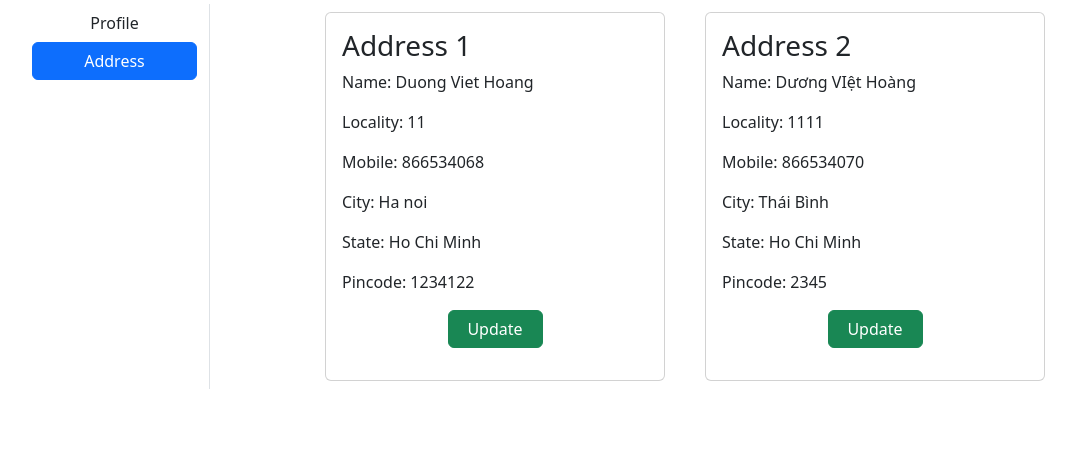
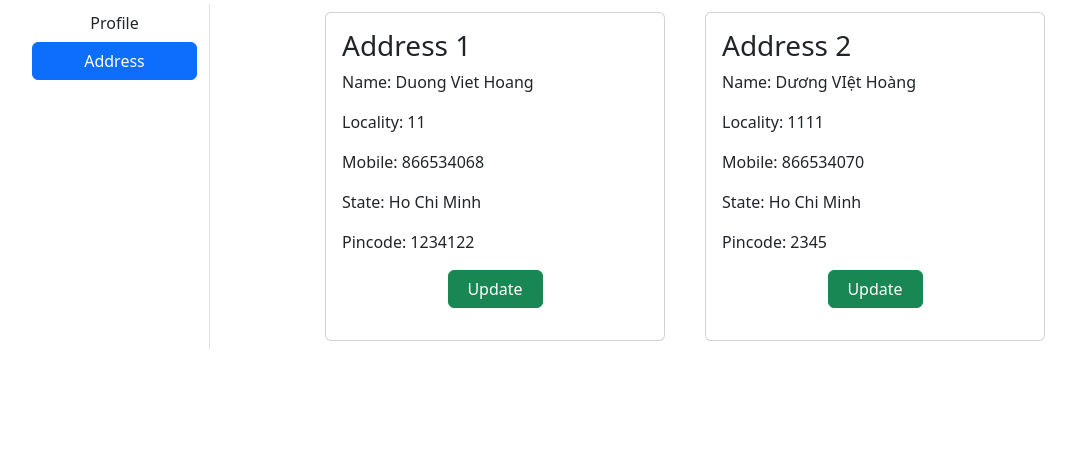
Before and after one commit to hoangduongZ/Django_E-comerce-base, a Django app: page /address/ in a window 1280 px wide. Shown: the part 193-647 px from the top of the page, without its empty margins (50-1126 px from the left). Run offline with Django 5.2, Linux system fonts and the light colour scheme; a user stored in the database is signed in; data comes from the database, SQL or seed files in the repository; both versions use the stored data as it was before the commit; some libraries are stand-ins or nearby versions.

Commit message:
Delete city

```diff
--- a/ec/app/admin.py
+++ b/ec/app/admin.py
@@ -13,7 +13,7 @@ class ProductModelAdmin(admin.ModelAdmin):
 
 @admin.register(Customer)
 class CustomerModelAdmin(admin.ModelAdmin):
-    list_display = ("id", "user", "locality", "city", "mobile", "state", "zipcode")
+    list_display = ("id", "user", "locality", "mobile", "state", "zipcode")
 
 
 @admin.register(Cart)
--- a/ec/app/forms.py
+++ b/ec/app/forms.py
@@ -34,11 +34,10 @@ class MySetPasswordForm(SetPasswordForm):
 class CustomerProfileForm(forms.ModelForm):
     class Meta:
         model = Customer
-        fields = ['name', 'locality', 'city', 'mobile', 'state', 'zipcode']
+        fields = ['name', 'locality', 'mobile', 'state', 'zipcode']
         widgets = {
             'name': forms.TextInput(attrs={'class':'form-control'}),
             'locality': forms.TextInput(attrs={'class':'form-control'}),
-            'city': forms.TextInput(attrs={'class':'form-control'}),
             'mobile': forms.NumberInput(attrs={'class':'form-control'}),
             'state': forms.Select(attrs={'class':'form-control'}),
             'zipcode': forms.NumberInput(attrs={'class':'form-control'}),
--- a/ec/app/models.py
+++ b/ec/app/models.py
@@ -37,7 +37,6 @@ class Customer(models.Model):
     user =  models.ForeignKey(User, on_delete= models.CASCADE)
     name = models.CharField(max_length=200)
     locality = models.CharField(max_length=200)
-    city =  models.CharField(max_length= 50)
     mobile = models.IntegerField(default=0)
     zipcode=  models.IntegerField()
     state = models.CharField(choices=STATE_CHOICES, max_length=100)
--- a/ec/app/templates/app/address.html
+++ b/ec/app/templates/app/address.html
@@ -28,7 +28,6 @@
                             <p>Name: {{ad.name}}</p>
                             <p>Locality: {{ad.locality}}</p>
                             <p>Mobile: {{ad.mobile}}</p>
-                            <p>City: {{ad.city}}</p>
                             <p>State: {{ad.state}}</p>
                             <p>Pincode: {{ad.zipcode}}</p>
                             <p class="text-center" ><a href="{% url 'updateAddress' pk=ad.id %}" type="button" class="btn btn-success">Update</a></p>
--- a/ec/app/templates/app/checkout.html
+++ b/ec/app/templates/app/checkout.html
@@ -37,7 +37,7 @@
                     <div class="card-body">
                         <h5>{{ad.name}}</h5>
                         <p>Mobile: {{ad.mobile}}</p>
-                        <p>{{ad.locality}} {{ad.city}} {{ad.state}} - {{ad.zipcode}}</p>
+                        <p>{{ad.locality}} {{ad.state}} - {{ad.zipcode}}</p>
                     </div>
                 </div>
                 <div class="form-check mt-2 mb-5">
--- a/ec/app/templates/app/profile.html
+++ b/ec/app/templates/app/profile.html
@@ -28,7 +28,6 @@
                 <div class="col-12 mt-3">
                     <button type="submit" class="btn btn-primary">Submit</button>
                 </div>
-
                 {% comment %} Hiển thị lỗi {% endcomment %}
                 {% if form.non_field_errors%}
                     {% for error in form.non_field_errors %}
--- a/ec/app/views.py
+++ b/ec/app/views.py
@@ -104,11 +104,10 @@ class ProfileView(View):
             user= request.user
             name= form.cleaned_data['name']
             locality= form.cleaned_data['locality']
-            city= form.cleaned_data['city']
             mobile= form.cleaned_data['mobile']
             state= form.cleaned_data['state']
             zipcode= form.cleaned_data['zipcode']
-            reg= Customer(user= user, name= name, locality= locality, mobile= mobile, city= city, state= state, zipcode= zipcode)
+            reg= Customer(user= user, name= name, locality= locality, mobile= mobile, state= state, zipcode= zipcode)
             reg.save()
             messages.success(request,"Congratutations ! Profile Save Successfully")
         else:
@@ -142,7 +141,6 @@ class updateAddress(View):
             add= Customer.objects.get(pk=pk)
             add.name= form.cleaned_data['name']
             add.locality= form.cleaned_data['locality']
-            add.city= form.cleaned_data['city']
             add.mobile= form.cleaned_data['mobile']
             add.state= form.cleaned_data['state']
             add.zipcode= form.cleaned_data['zipcode']
```
Also changed, not shown: ec/app/migrations/0009_remove_customer_city.py (added), ec/db.sqlite3.
